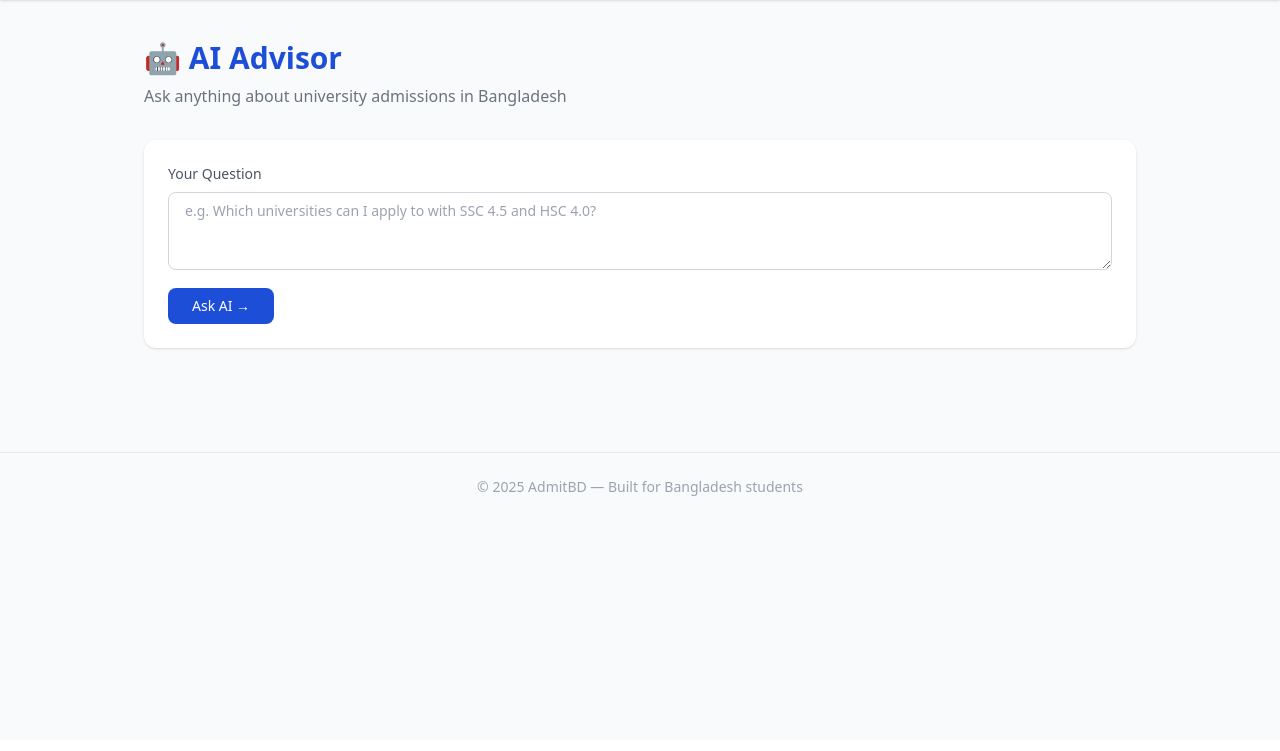
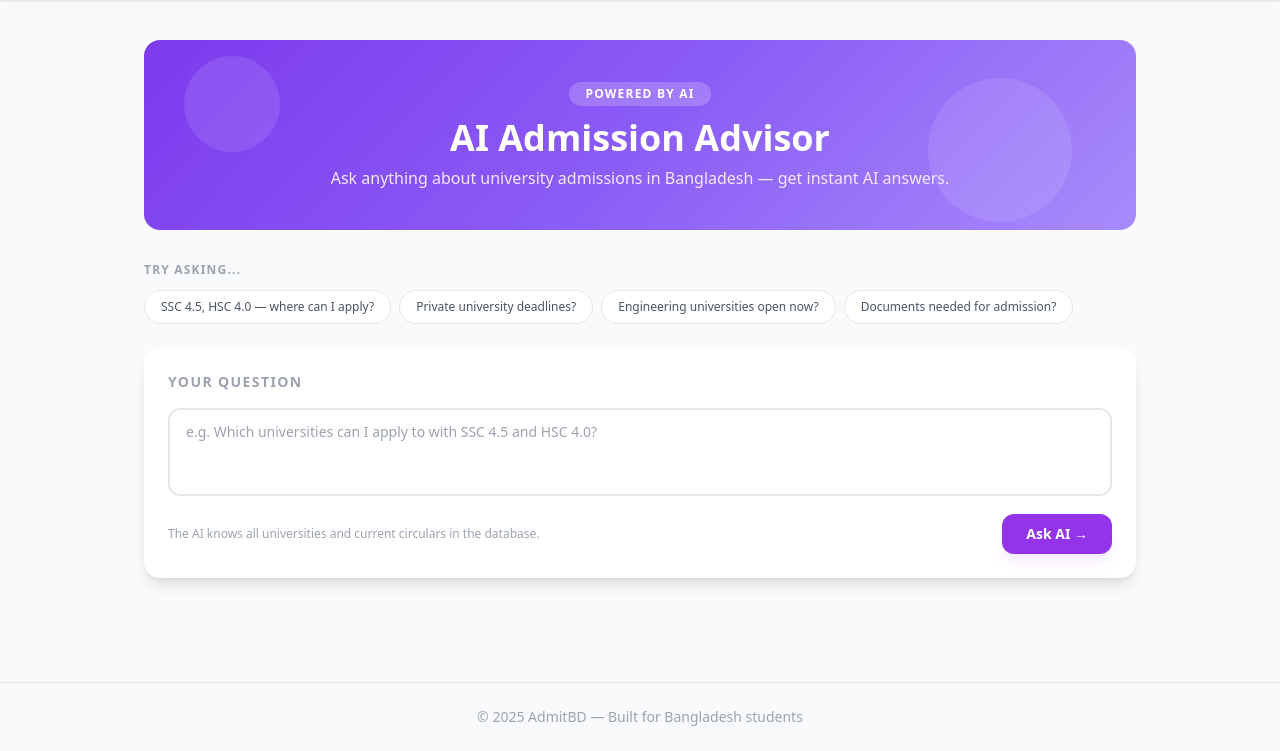
Before and after one commit to rahul-bepari/admitbd, a Flask app: page /advisor in a window 1280 px wide. Shown: the part 60-811 px from the top of the page. Before the commit the page ends 556 px from the top, so only its background shows below. Run offline with Flask 3, Linux system fonts and the light colour scheme; some libraries are stand-ins or nearby versions.

Commit message:
Modern deadlines and AI advisor pages

```diff
--- a/templates/advisor.html
+++ b/templates/advisor.html
@@ -1,29 +1,88 @@
 {% extends "base.html" %}
 {% block content %}
 
-<h1 class="text-3xl font-bold text-blue-700 mb-2">🤖 AI Advisor</h1>
-<p class="text-gray-500 mb-8">Ask anything about university admissions in Bangladesh</p>
+<!-- Header -->
+<div class="relative overflow-hidden rounded-2xl mb-8"
+    style="background: linear-gradient(135deg, #7c3aed 0%, #8b5cf6 50%, #a78bfa 100%);">
+    <div class="absolute inset-0 opacity-10">
+        <div class="absolute top-4 left-10 w-24 h-24 rounded-full bg-white"></div>
+        <div class="absolute bottom-2 right-16 w-36 h-36 rounded-full bg-white"></div>
+    </div>
+    <div class="relative px-8 py-10 text-center">
+        <div class="inline-block bg-white bg-opacity-20 text-white text-xs font-semibold px-4 py-1 rounded-full mb-3 tracking-widest uppercase">
+            Powered by AI
+        </div>
+        <h1 class="text-3xl sm:text-4xl font-extrabold text-white mb-2">AI Admission Advisor</h1>
+        <p class="text-purple-100 text-base">Ask anything about university admissions in Bangladesh — get instant AI answers.</p>
+    </div>
+</div>
 
-<!-- Input -->
-<div class="bg-white rounded-xl shadow p-6 mb-6">
+<!-- Suggested Questions -->
+{% if not answer %}
+<div class="mb-6">
+    <p class="text-xs font-bold text-gray-400 uppercase tracking-widest mb-3">Try asking...</p>
+    <div class="flex flex-wrap gap-2">
+        <button onclick="setQuestion('Which universities can I apply to with SSC 4.5 and HSC 4.0?')"
+            class="bg-white border border-gray-200 text-gray-600 text-xs font-medium px-4 py-2 rounded-full hover:border-purple-300 hover:text-purple-700 transition">
+            SSC 4.5, HSC 4.0 — where can I apply?
+        </button>
+        <button onclick="setQuestion('What are the application deadlines for private universities?')"
+            class="bg-white border border-gray-200 text-gray-600 text-xs font-medium px-4 py-2 rounded-full hover:border-purple-300 hover:text-purple-700 transition">
+            Private university deadlines?
+        </button>
+        <button onclick="setQuestion('Which engineering universities are currently accepting applications?')"
+            class="bg-white border border-gray-200 text-gray-600 text-xs font-medium px-4 py-2 rounded-full hover:border-purple-300 hover:text-purple-700 transition">
+            Engineering universities open now?
+        </button>
+        <button onclick="setQuestion('What documents do I need to apply for university admission?')"
+            class="bg-white border border-gray-200 text-gray-600 text-xs font-medium px-4 py-2 rounded-full hover:border-purple-300 hover:text-purple-700 transition">
+            Documents needed for admission?
+        </button>
+    </div>
+</div>
+{% endif %}
+
+<!-- Input Card -->
+<div class="bg-white rounded-2xl shadow-lg p-6 mb-6">
+    <h2 class="text-sm font-bold text-gray-400 uppercase tracking-widest mb-4">Your Question</h2>
     <form method="POST">
-        <label class="block text-sm font-medium text-gray-600 mb-2">Your Question</label>
-        <textarea name="question" rows="3"
+        <textarea id="questionBox" name="question" rows="3"
             placeholder="e.g. Which universities can I apply to with SSC 4.5 and HSC 4.0?"
-            class="w-full border border-gray-300 rounded-lg px-4 py-2 text-sm focus:outline-none focus:ring-2 focus:ring-blue-300">{{ question or '' }}</textarea>
-        <button type="submit"
-            class="mt-3 bg-blue-700 text-white px-6 py-2 rounded-lg text-sm font-medium hover:bg-blue-800 transition">
-            Ask AI →
-        </button>
+            class="w-full border-2 border-gray-200 rounded-xl px-4 py-3 text-sm font-medium focus:outline-none focus:border-purple-400 focus:ring-4 focus:ring-purple-50 transition resize-none">{{ question or '' }}</textarea>
+        <div class="flex justify-between items-center mt-3">
+            <p class="text-xs text-gray-400">The AI knows all universities and current circulars in the database.</p>
+            <button type="submit"
+                class="bg-purple-600 hover:bg-purple-700 active:scale-95 text-white font-bold px-6 py-2.5 rounded-xl transition text-sm shadow-lg shadow-purple-100">
+                Ask AI →
+            </button>
+        </div>
     </form>
 </div>
 
 <!-- Answer -->
 {% if answer %}
-<div class="bg-white rounded-xl shadow p-6">
-    <h2 class="text-sm font-semibold text-gray-400 mb-3">🤖 AdmitBD Advisor says:</h2>
-    <p class="text-gray-700 leading-relaxed whitespace-pre-line">{{ answer | replace('**', '') }}</p>
+<div class="bg-white rounded-2xl shadow-lg p-6 border-l-4 border-purple-500">
+    <div class="flex items-center gap-3 mb-4">
+        <div class="w-9 h-9 bg-purple-100 rounded-xl flex items-center justify-center text-base">🤖</div>
+        <div>
+            <div class="text-sm font-bold text-gray-800">AdmitBD Advisor</div>
+            <div class="text-xs text-gray-400">AI-generated answer</div>
+        </div>
+    </div>
+    <div class="text-gray-700 leading-relaxed whitespace-pre-line text-sm">{{ answer | replace('**', '') }}</div>
+
+    <!-- Ask another -->
+    <div class="mt-6 pt-4 border-t border-gray-100">
+        <a href="/advisor" class="text-xs font-semibold text-purple-600 hover:underline">← Ask another question</a>
+    </div>
 </div>
 {% endif %}
 
+<script>
+function setQuestion(text) {
+    document.getElementById('questionBox').value = text;
+    document.getElementById('questionBox').focus();
+}
+</script>
+
 {% endblock %}
```
Also changed, not shown: templates/deadlines.html (+65 -18 lines).
